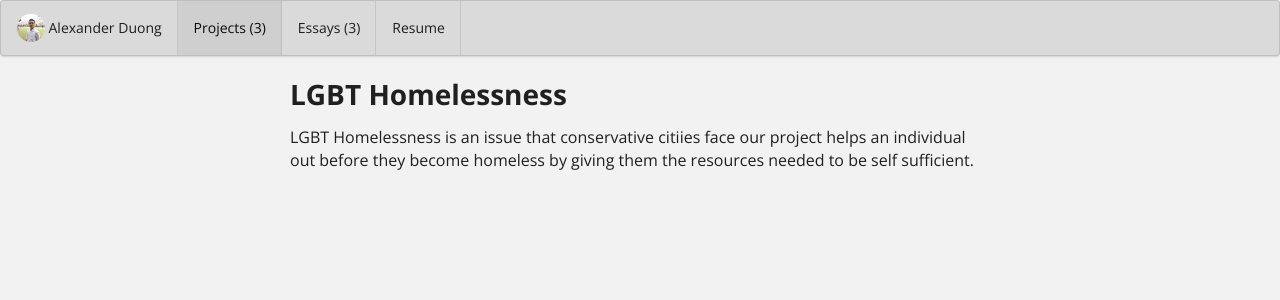
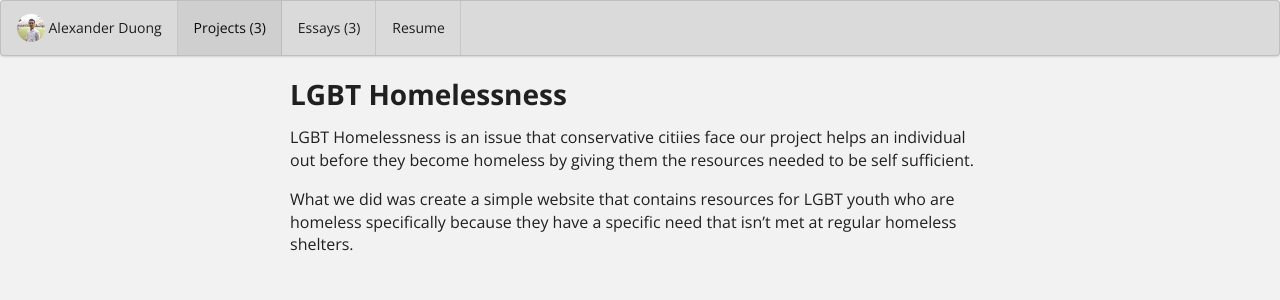
Before and after one commit to aerocraker/aerocraker.github.io, a Jekyll site: the page built from projects/project-3.md, in a window 1280 px wide. Shown: the top 300 px of the page. Built offline with Jekyll 4.4.1, drawn with Linux system fonts in a browser that asks for light colours.

Commit message:
Update project-3.md

```diff
--- a/projects/project-3.md
+++ b/projects/project-3.md
@@ -14,3 +14,5 @@ summary: A simple website for LGBT people.
 ---
 
 LGBT Homelessness is an issue that conservative citiies face our project helps an individual out before they become homeless by giving them the resources needed to be self sufficient.
+
+What we did was create a simple website that contains resources for LGBT youth who are homeless specifically because they have a specific need that isn't met at regular homeless shelters.
```
